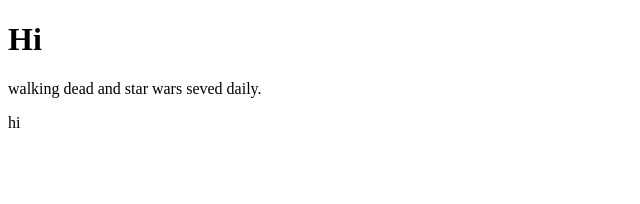
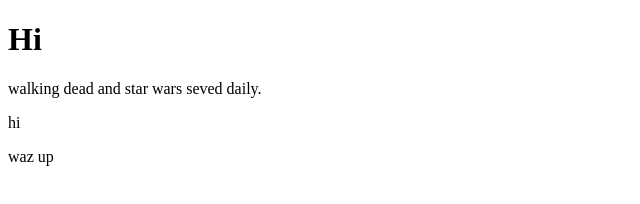
Before and after one commit to thedemonbaca/Smaller-Projects, a plain HTML site: page gavin/gavin.html in a window 1280 px wide. Shown: the full height of the page, 0-640 px from the left. Drawn offline with Linux system fonts and the light colour scheme.

Commit message:
added waz up

```diff
--- a/gavin/gavin.html
+++ b/gavin/gavin.html
@@ -8,5 +8,6 @@
     <h1>Hi</h1>
     <p>walking dead and star wars seved daily.</p>
     <p>hi</p>
+    <p>waz up</p>
   </body>
 </html>
```
